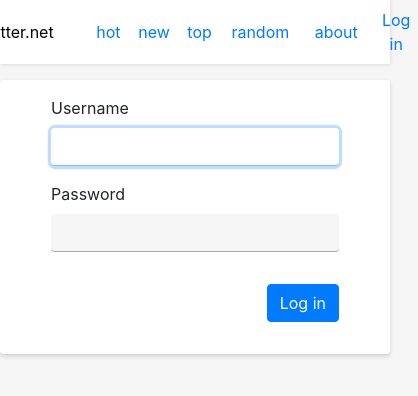
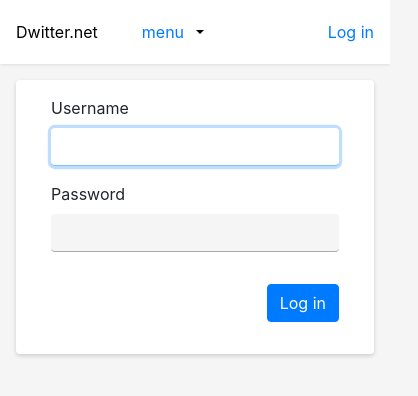
Before and after one commit to dwitter-net/dwitter-frontend, a React (Create React App) app: page /accounts/login in a window 390 px wide. Shown: the top 396 px of the page, 418 px wide, since content can reach past the window. Built offline with nearby package versions, Linux system fonts and the light colour scheme; what react-linkify would draw is missing.

Commit message:
Add mobile support
This fixes #5.

```diff
--- a/src/About.tsx
+++ b/src/About.tsx
@@ -4,8 +4,8 @@ import { RouteComponentProps, Link } from "react-router-dom";
 export const About: React.FC<RouteComponentProps> = () => {
   return (
     <div style={{ display: "flex", justifyContent: "center" }}>
-      <div style={{ maxWidth: 600, flex: 1 }}>
-        <div className="card mt-3 p-3">
+      <div style={{ maxWidth: 600, flex: 1, padding: 16 }}>
+        <div className="card p-3">
           <p style={{ fontWeight: "bold" }}>About dwitter.net</p>
           <p>
             Dwitter.net is a challenge to see what awesomeness you can create
--- a/src/App.scss
+++ b/src/App.scss
@@ -68,11 +68,16 @@ header button:focus {
     background: #f5f5f5 !important;
 }
 
-header .dropdown-menu {
+.dropdown-menu {
     border: 0 !important;
     box-shadow: 0 2px 4px rgba(0, 0, 0, 0.16);
+}
+
+header .dropdown-menu.right {
     right: 0 !important;
     left: auto !important;
+    top: 64px !important;
+    transform: none !important;
 }
 
 .no-link-styling,
--- a/src/App.tsx
+++ b/src/App.tsx
@@ -147,7 +147,40 @@ function App() {
     },
   });
 
-  const [isDropdownOpen, setIsDropdownOpen] = useState(false);
+  const [isUserMenuDropdownOpen, setIsUserMenuDropdownOpen] = useState(false);
+  const [isMobileNavMenuOpen, setIsMobileNavMenuOpen] = useState(false);
+
+  const menu = [
+    {
+      name: "hot",
+      to: "/",
+      width: 48,
+    },
+    {
+      name: "new",
+      to: "/new",
+      width: 48,
+    },
+    {
+      name: "top",
+      to: "/top",
+      width: 48,
+    },
+    {
+      name: "random",
+      to: "/random",
+      width: 80,
+    },
+    {
+      name: "about",
+      to: "/about",
+      width: 80,
+    },
+  ];
+
+  const collapsedMenuItem = menu.find(
+    (item) => item.to === window.location.pathname
+  ) || { name: "menu", to: "/" };
 
   return (
     <Context.Provider
@@ -159,6 +192,8 @@ function App() {
             <div
               style={{
                 maxWidth: 600,
+                paddingLeft: 16,
+                paddingRight: 16,
                 display: "flex",
                 alignItems: "center",
                 flex: 1,
@@ -170,56 +205,67 @@ function App() {
                   Dwitter.net
                 </a>
               </div>
-              <NavLink
-                to="/"
-                exact={true}
-                style={{ width: 48 }}
-                activeStyle={{ fontWeight: "bold" }}
-              >
-                hot
-              </NavLink>
-              <NavLink
-                to="/new"
-                exact={true}
-                style={{ width: 48 }}
-                activeStyle={{ fontWeight: "bold" }}
-              >
-                new
-              </NavLink>
-              <NavLink
-                to="/top"
-                exact={true}
-                style={{ width: 48 }}
-                activeStyle={{ fontWeight: "bold" }}
-              >
-                top
-              </NavLink>
-              <NavLink
-                to="/random"
-                exact={true}
-                style={{ width: 64 + 16 }}
-                activeStyle={{ fontWeight: "bold" }}
-              >
-                random
-              </NavLink>
-              <NavLink
-                to="/about"
-                exact={true}
-                style={{ width: 64 + 16 }}
-                activeStyle={{ fontWeight: "bold" }}
-              >
-                about
-              </NavLink>
+              <div className="d-flex d-sm-none">
+                <Dropdown
+                  isOpen={isMobileNavMenuOpen}
+                  toggle={() => setIsMobileNavMenuOpen(!isMobileNavMenuOpen)}
+                >
+                  <DropdownToggle caret={true}>
+                    <NavLink
+                      to={collapsedMenuItem.to}
+                      exact={true}
+                      style={{
+                        pointerEvents: "none",
+                        display: "inline-block",
+                        marginRight: 8,
+                      }}
+                      activeStyle={{
+                        fontWeight: "bold",
+                      }}
+                    >
+                      {collapsedMenuItem.name}
+                    </NavLink>
+                  </DropdownToggle>
+                  <DropdownMenu>
+                    {menu.map((item) => (
+                      <DropdownItem key={item.name}>
+                        <Link to={item.to}>{item.name}</Link>
+                      </DropdownItem>
+                    ))}
+                  </DropdownMenu>
+                </Dropdown>
+              </div>
+              <div className="d-none d-sm-flex">
+                {menu.map((item) => (
+                  <NavLink
+                    key={item.name}
+                    to={item.to}
+                    exact={true}
+                    style={{ width: item.width }}
+                    activeStyle={{ fontWeight: "bold" }}
+                  >
+                    {item.name}
+                  </NavLink>
+                ))}
+              </div>
               <div style={{ flex: 1 }} />
               {context.user ? (
                 <Dropdown
-                  isOpen={isDropdownOpen}
-                  toggle={() => setIsDropdownOpen(!isDropdownOpen)}
+                  isOpen={isUserMenuDropdownOpen}
+                  toggle={() =>
+                    setIsUserMenuDropdownOpen(!isUserMenuDropdownOpen)
+                  }
+                  style={{ marginRight: -16 }}
                 >
-                  <DropdownToggle>
+                  <DropdownToggle
+                    style={{
+                      paddingLeft: 16,
+                      paddingRight: 16,
+                    }}
+                  >
                     <UserView user={context.user} />
                   </DropdownToggle>
-                  <DropdownMenu>
+                  <DropdownMenu className="right">
                     <DropdownItem>
                       <Link to={"/u/" + context.user.username}>My profile</Link>
                     </DropdownItem>
--- a/src/Feed.tsx
+++ b/src/Feed.tsx
@@ -57,7 +57,8 @@ export const Feed: React.FC<
       <div
         style={{
           maxWidth: 600,
-          paddingTop: 16,
+          width: "100%",
+          padding: 16,
           flex: 1,
           display: "flex",
           flexDirection: "column",
--- a/src/Login.tsx
+++ b/src/Login.tsx
@@ -5,15 +5,14 @@ import { LoginForm } from "./LoginForm";
 export const Login: React.FC<RouteComponentProps> = (props) => {
   return (
     <div style={{ display: "flex", justifyContent: "center" }}>
+      <div style={{ maxWidth: 600, flex: 1, padding: 16 }}>
         <div
           style={{
-          maxWidth: 600,
-          flex: 1,
             justifyContent: "center",
             display: "flex",
             flexDirection: "row",
           }}
-        className="card mt-3 p-3"
+          className="card p-3"
         >
           <LoginForm
             onLogin={() => {
@@ -22,5 +21,6 @@ export const Login: React.FC<RouteComponentProps> = (props) => {
           />
         </div>
       </div>
+    </div>
   );
 };
--- a/src/Settings.tsx
+++ b/src/Settings.tsx
@@ -9,7 +9,7 @@ export const Settings: React.FC<RouteComponentProps> = (props) => {
 
   return (
     <div style={{ display: "flex", justifyContent: "center" }}>
-      <div className="mt-3" style={{ maxWidth: 600, flex: 1 }}>
+      <div style={{ maxWidth: 600, flex: 1, padding: 16 }}>
         <div className="card p-3">
           <UserView user={context.user!} />
 
```
Lines whose indentation alone changed are shown as unchanged.
